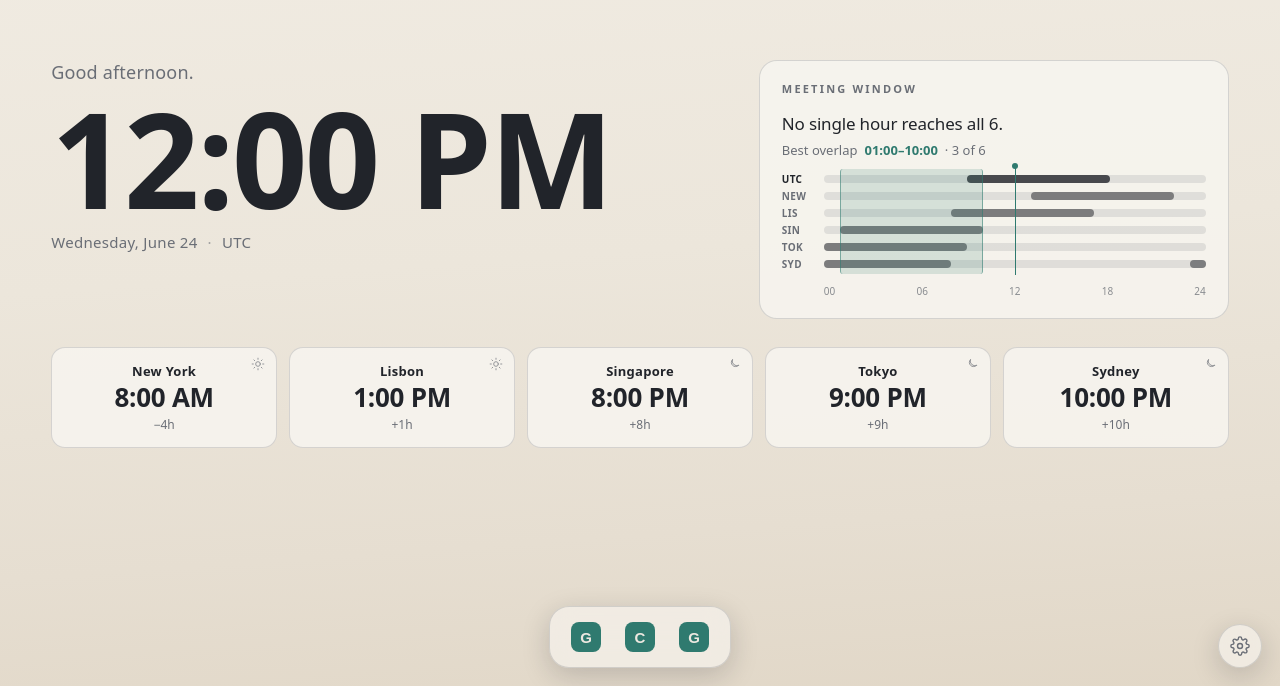
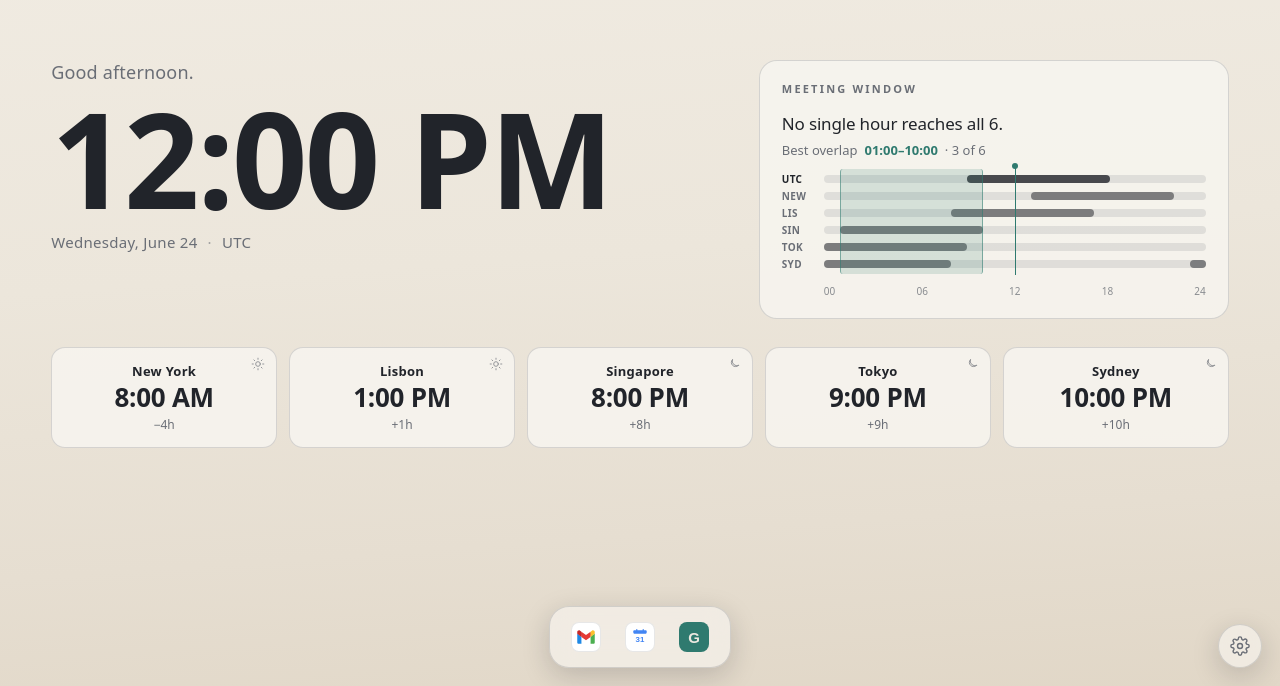
Before and after one commit to CoolAssPuppy/command-center, a website built with Vite: page dashboard/index.html in a window 1280 px wide. Shown: the part 114-800 px from the top of the page. Built offline with nearby package versions, Linux system fonts and the light colour scheme; some packages are replaced by stand-ins of ours; no server answers.

Commit message:
Dock: real Gmail and Calendar icons for those hosts
Google's favicon service returns a generic mark for Gmail and Google
Calendar, so for mail.google.com/gmail.com and calendar.google.com the
dock now draws the actual logos on a white app tile instead.

```diff
--- a/dashboard/src/dock/dock.ts
+++ b/dashboard/src/dock/dock.ts
@@ -2,6 +2,7 @@ import type { DockLink } from "../config/schema";
 import { el } from "../render/helpers";
 import { isSafeUrl } from "../security/url";
 import { makeDashboardReorderable, type ReorderHandler } from "../shell/dashboardReorder";
+import { dockBrandIcon } from "./dockIcons";
 import { fallbackGlyph, faviconUrl } from "./favicon";
 
 /**
@@ -45,14 +46,26 @@ function letterGlyph(title: string): HTMLElement {
   return el("span", "cc-dock__glyph", fallbackGlyph(title));
 }
 
+/** A bundled brand icon for a link's host (Gmail, Calendar), or undefined. */
+function brandIconFor(url: string): HTMLElement | undefined {
+  try {
+    return dockBrandIcon(new URL(url).hostname);
+  } catch {
+    return undefined;
+  }
+}
+
 function renderItem(dock: HTMLElement, link: DockLink, deps: DockDeps): HTMLElement {
   const item = el("button", "cc-dock__item");
   item.setAttribute("type", "button");
   item.setAttribute("aria-label", link.title);
   item.setAttribute("title", link.title);
 
+  const brand = brandIconFor(link.url);
   const icon = faviconUrl(link);
-  if (icon.length > 0) {
+  if (brand !== undefined) {
+    item.appendChild(brand);
+  } else if (icon.length > 0) {
     const img = document.createElement("img");
     img.className = "cc-dock__icon";
     img.src = icon;
--- /dev/null
+++ b/dashboard/src/dock/dockIcons.ts
@@ -0,0 +1,69 @@
+import { el, svgEl } from "../render/helpers";
+
+/**
+ * Real brand icons for well-known dock links. Google's favicon service returns
+ * a generic mark for Gmail and Calendar, so for those hosts we draw the actual
+ * logos on a white app tile, matching the dock's icon size.
+ */
+function tile(): HTMLElement {
+  const node = el("span", "cc-dock__brand");
+  return node;
+}
+
+function gmail(): HTMLElement {
+  const node = tile();
+  const svg = svgEl("svg", { viewBox: "0 0 48 48", width: "20", height: "20" });
+  svg.appendChild(svgEl("path", { fill: "#4caf50", d: "M45,16.2l-5,2.75l-5,4.75L35,40h7c1.657,0,3-1.343,3-3V16.2z" }));
+  svg.appendChild(svgEl("path", { fill: "#1e88e5", d: "M3,16.2l3.614,1.71L13,23.7V40H6c-1.657,0-3-1.343-3-3V16.2z" }));
+  svg.appendChild(
+    svgEl("polygon", {
+      fill: "#e53935",
+      points: "35,11.2 24,19.45 13,11.2 12,17 13,23.7 24,31.95 35,23.7 36,17",
+    }),
+  );
+  svg.appendChild(
+    svgEl("path", {
+      fill: "#c62828",
+      d: "M3,12.298V16.2l10,7.5V11.2L9.876,8.859C9.132,8.301,8.228,8,7.298,8h0C4.924,8,3,9.924,3,12.298z",
+    }),
+  );
+  svg.appendChild(
+    svgEl("path", {
+      fill: "#fbc02d",
+      d: "M45,12.298V16.2l-10,7.5V11.2l3.124-2.341C38.868,8.301,39.772,8,40.702,8h0C43.076,8,45,9.924,45,12.298z",
+    }),
+  );
+  node.appendChild(svg);
+  return node;
+}
+
+function googleCalendar(): HTMLElement {
+  const node = tile();
+  const mark = svgEl("svg", { viewBox: "0 0 24 24", width: "20", height: "20", fill: "none" });
+  mark.appendChild(svgEl("rect", { x: "7.4", y: "2.4", width: "1.5", height: "4", rx: "0.75", fill: "#4285F4" }));
+  mark.appendChild(svgEl("rect", { x: "15.1", y: "2.4", width: "1.5", height: "4", rx: "0.75", fill: "#4285F4" }));
+  mark.appendChild(svgEl("rect", { x: "4", y: "4", width: "16", height: "4", rx: "1", fill: "#4285F4" }));
+  const text = svgEl("text", {
+    x: "12",
+    y: "18.5",
+    "text-anchor": "middle",
+    "font-family": "Archivo, sans-serif",
+    "font-size": "9.5",
+    "font-weight": "700",
+    fill: "#4285F4",
+  });
+  text.textContent = "31";
+  mark.appendChild(text);
+  node.appendChild(mark);
+  return node;
+}
+
+/** A bundled brand icon for a known host, or undefined to use the favicon. */
+export function dockBrandIcon(host: string): HTMLElement | undefined {
+  const bare = host.replace(/^www\./, "");
+  if (bare === "mail.google.com" || bare === "gmail.com" || bare === "googlemail.com") {
+    return gmail();
+  }
+  if (bare === "calendar.google.com") return googleCalendar();
+  return undefined;
+}
--- a/dashboard/src/styles.css
+++ b/dashboard/src/styles.css
@@ -582,6 +582,18 @@ body {
   border-radius: 8px;
   display: block;
   pointer-events: none;
+}
+
+.cc-dock__brand {
+  width: 30px;
+  height: 30px;
+  border-radius: 8px;
+  display: inline-flex;
+  align-items: center;
+  justify-content: center;
+  pointer-events: none;
+  background: #ffffff;
+  border: 1px solid rgba(20, 22, 28, 0.1);
 }
 
 .cc-dock__glyph {
```
